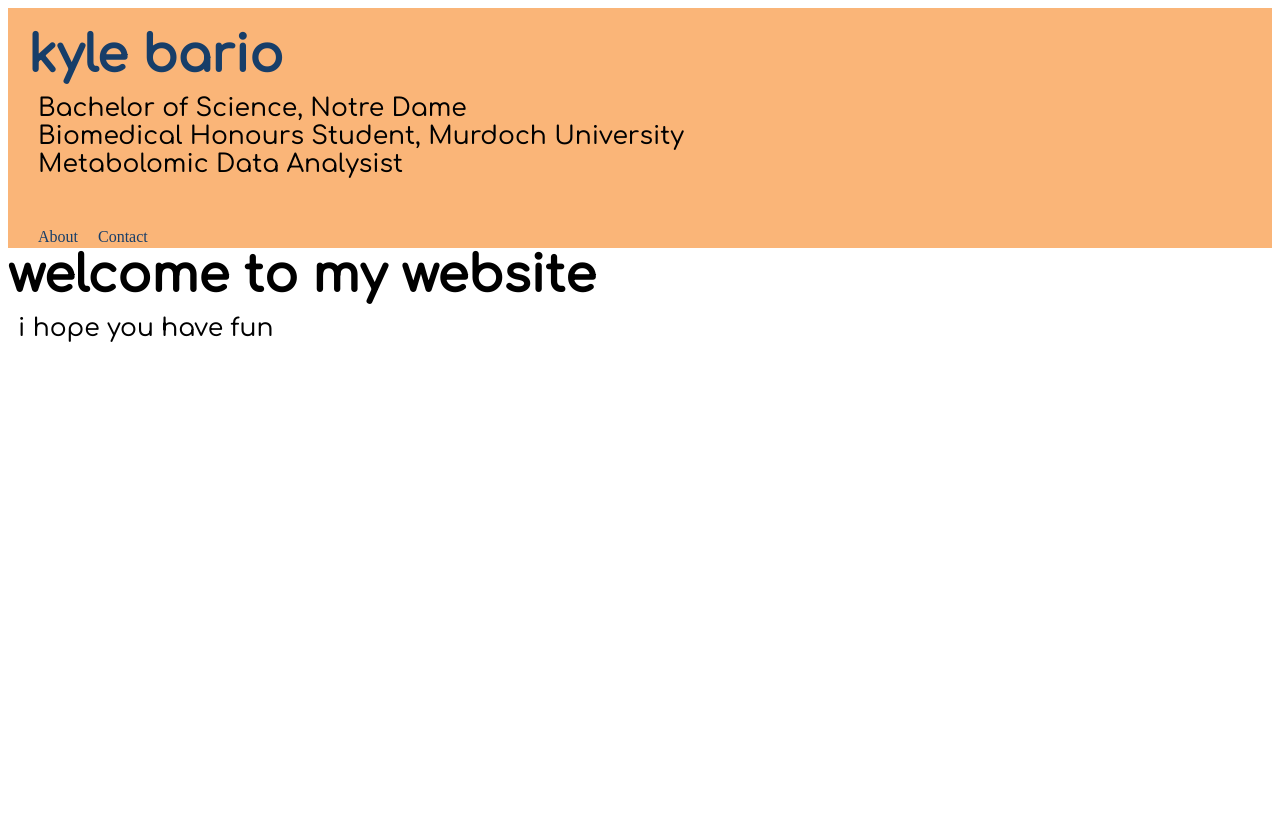
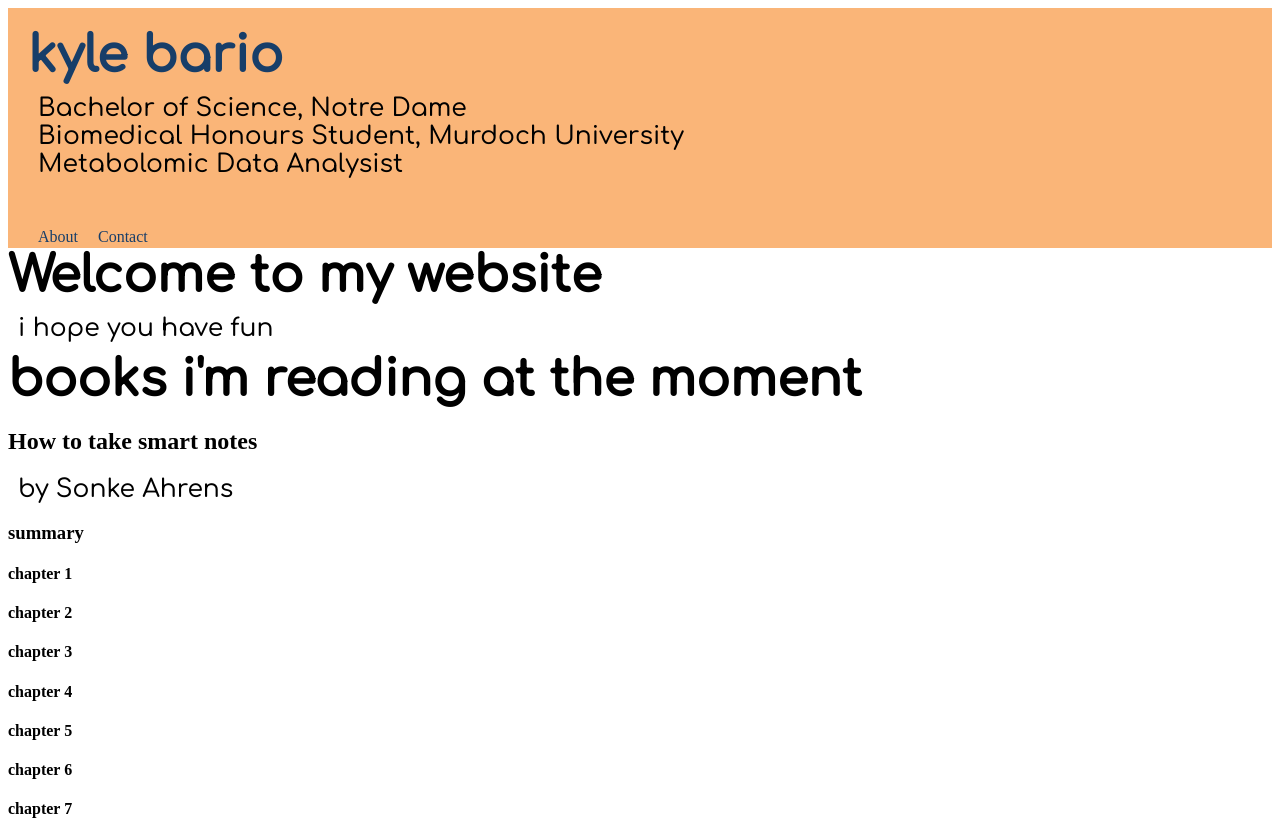
Before and after one commit to kbario/kbario, a plain HTML site: page index.html in a window 1280 px wide. Before the commit the page ends 800 px from the top, so only its background shows below. Drawn offline with Linux system fonts and the light colour scheme.

Commit message:
home page work

```diff
--- a/index.html
+++ b/index.html
@@ -5,7 +5,10 @@
     <meta charset="UTF-8">
     <meta http-equiv="X-UA-Compatible" content="IE=edge">
     <meta name="viewport" content="width=device-width, initial-scale=1.0">
-    <title>Kyle's Website</title>
+    <meta name="author" content="Kyle Bario">
+    <meta name="keywords" content="">
+    <meta name="description" content="kyle bario's personal website">
+    <title>Kyle Bario</title>
     <link rel="apple-touch-icon" sizes="180x180" href="/apple-touch-icon.png">
     <link rel="icon" type="image/png" sizes="32x32" href="/favicon-32x32.png">
     <link rel="icon" type="image/png" sizes="16x16" href="/favicon-16x16.png">
@@ -26,8 +29,23 @@
             <li><a href="html/Contact.html" target="_blank">Contact</a></li>
         </ul>
     </nav>
-    <h1>welcome to my website</h1>
+
+    <h1>Welcome to my website</h1>
     <p>i hope you have fun</p>
+    <h1>books i'm reading at the moment</h1>
+    <article>
+        <h2>How to take smart notes</h2>
+        <p>by Sonke Ahrens</p>
+        <h3>summary</h3>
+        <h4>chapter 1</h4>
+        <h4>chapter 2</h4>
+        <h4>chapter 3</h4>
+        <h4>chapter 4</h4>
+        <h4>chapter 5</h4>
+        <h4>chapter 6</h4>
+        <h4>chapter 7</h4>
+    </article>
+
 </body>
 
 </html>
```
Also changed, not shown: 1 other file.
